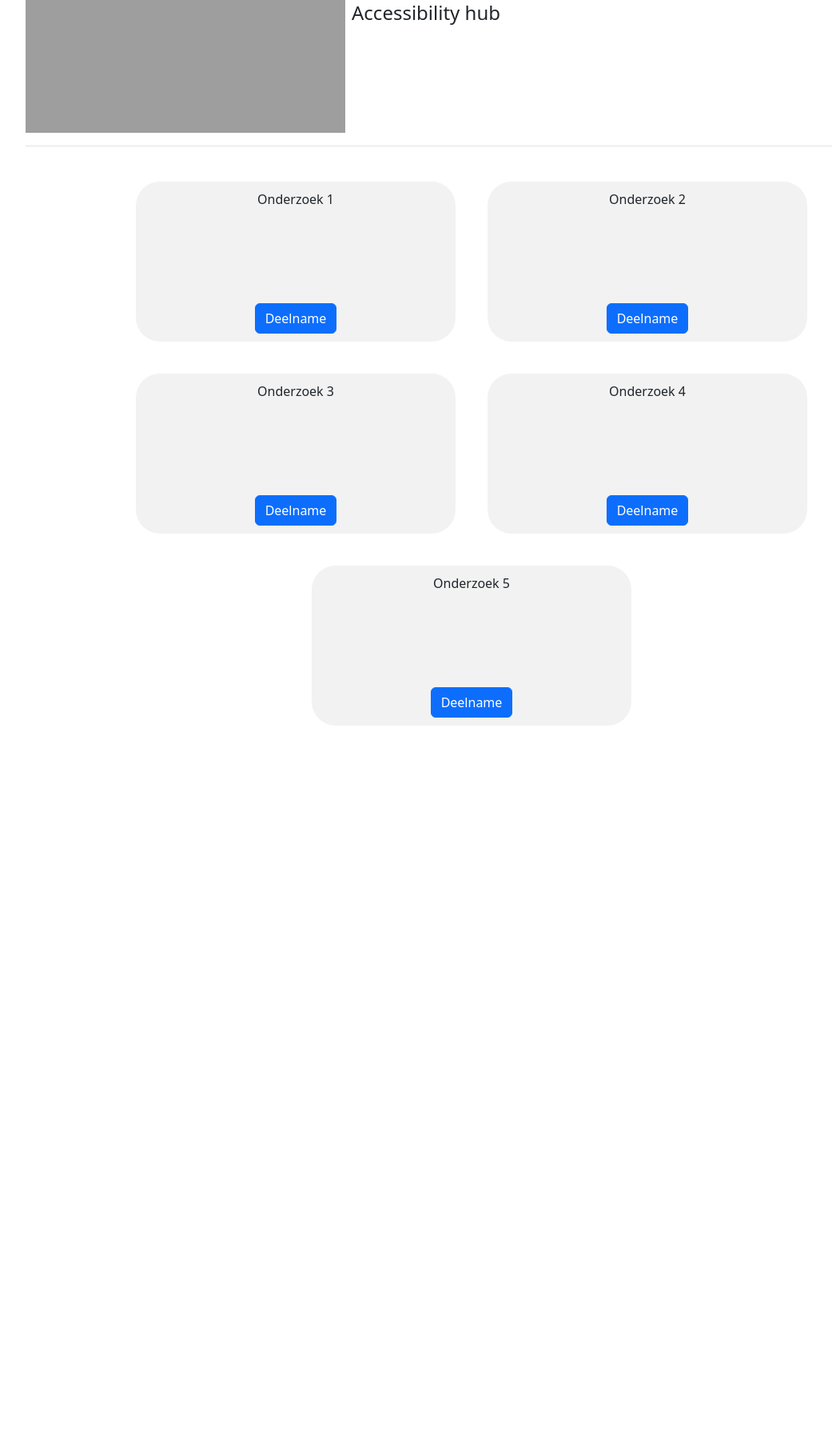
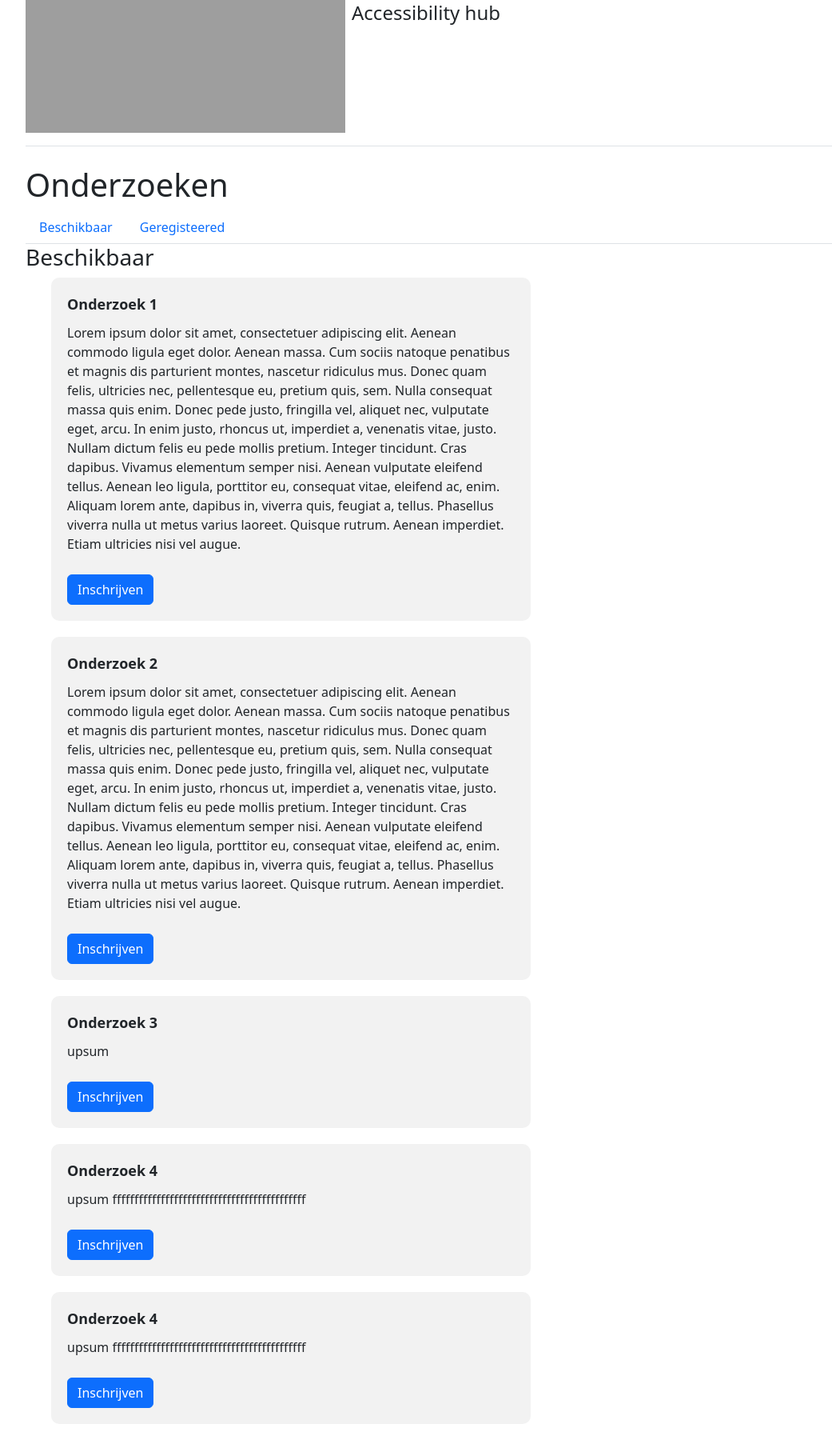
Before and after one commit to Wout-0981216/WP3-API-Testing, a Flask app: page /ervaringsdeskundige/onderzoek_overzicht in a window 1280 px wide. Shown: the part 150-1950 px from the top of the page at 80% size, without its empty margins (50-1091 px from the left). Before the commit the page ends 1057 px from the top, so only its background shows below. Run offline with Flask 3, Linux system fonts and the light colour scheme; some libraries are stand-ins or nearby versions; grey boxes are pictures that could not be loaded.

Commit message:
Beheer mijn inschrijvingen + aangepaste deelname + style aangepast

```diff
--- a/dom.json
+++ b/dom.json
@@ -2,8 +2,8 @@
   {
     "id": 1,
     "title": "Onderzoek 1",
-    "beschikbaar": "1",
-    "beschrijving": "upsum  ",
+    "beschikbaar": true,
+    "beschrijving": "Lorem ipsum dolor sit amet, consectetuer adipiscing elit. Aenean commodo ligula eget dolor. Aenean massa. Cum sociis natoque penatibus et magnis dis parturient montes, nascetur ridiculus mus. Donec quam felis, ultricies nec, pellentesque eu, pretium quis, sem. Nulla consequat massa quis enim. Donec pede justo, fringilla vel, aliquet nec, vulputate eget, arcu. In enim justo, rhoncus ut, imperdiet a, venenatis vitae, justo. Nullam dictum felis eu pede mollis pretium. Integer tincidunt. Cras dapibus. Vivamus elementum semper nisi. Aenean vulputate eleifend tellus. Aenean leo ligula, porttitor eu, consequat vitae, eleifend ac, enim. Aliquam lorem ante, dapibus in, viverra quis, feugiat a, tellus. Phasellus viverra nulla ut metus varius laoreet. Quisque rutrum. Aenean imperdiet. Etiam ultricies nisi vel augue.   ",
     "datum_vanaf": "",
     "datum_tot": "",
     "type_onderzoek": "Doof",
@@ -18,12 +18,11 @@
     "datum_status_update": "",
     "beheerder_id": ""
   },
-
   {
     "id": 2,
     "title": "Onderzoek 2",
-    "beschikbaar": "1",
-    "beschrijving": "upsum  ",
+    "beschikbaar": true,
+    "beschrijving": "Lorem ipsum dolor sit amet, consectetuer adipiscing elit. Aenean commodo ligula eget dolor. Aenean massa. Cum sociis natoque penatibus et magnis dis parturient montes, nascetur ridiculus mus. Donec quam felis, ultricies nec, pellentesque eu, pretium quis, sem. Nulla consequat massa quis enim. Donec pede justo, fringilla vel, aliquet nec, vulputate eget, arcu. In enim justo, rhoncus ut, imperdiet a, venenatis vitae, justo. Nullam dictum felis eu pede mollis pretium. Integer tincidunt. Cras dapibus. Vivamus elementum semper nisi. Aenean vulputate eleifend tellus. Aenean leo ligula, porttitor eu, consequat vitae, eleifend ac, enim. Aliquam lorem ante, dapibus in, viverra quis, feugiat a, tellus. Phasellus viverra nulla ut metus varius laoreet. Quisque rutrum. Aenean imperdiet. Etiam ultricies nisi vel augue.   ",
     "datum_vanaf": "",
     "datum_tot": "",
     "type_onderzoek": "Doof",
@@ -61,7 +60,7 @@
     "id": 4,
     "title": "Onderzoek 4",
     "beschikbaar": "1",
-    "beschrijving": "upsum  ",
+    "beschrijving": "upsum ffffffffffffffffffffffffffffffffffffffffffff ",
     "datum_vanaf": "",
     "datum_tot": "",
     "type_onderzoek": "Doof",
@@ -77,10 +76,10 @@
     "beheerder_id": ""
   },
   {
-    "id": 5,
-    "title": "Onderzoek 5",
+    "id": 4,
+    "title": "Onderzoek 4",
     "beschikbaar": "1",
-    "beschrijving": "upsum  ",
+    "beschrijving": "upsum ffffffffffffffffffffffffffffffffffffffffffff ",
     "datum_vanaf": "",
     "datum_tot": "",
     "type_onderzoek": "Doof",
--- a/main/ervaringsdeskundige.py
+++ b/main/ervaringsdeskundige.py
@@ -12,9 +12,9 @@ def ervaringsdeskundige_onderzoek_overzicht():
 
     return render_template('onderzoek_overzicht.html')
 
-@ervaringsdeskundige_blueprint.route('/ervaringsdeskundige/haal_beschikbar_onderzoek', methods=['GET', 'POST'])
-def haal_beschikbar_onderzoek():
-    #TO DO (Die de dadtabase heeft gemaakt) Maak een functie die het beschikbare "gebaseerde criteria" onderzoek retourneert
+@ervaringsdeskundige_blueprint.route('/ervaringsdeskundige/haal_beschikbaar_onderzoek', methods=['GET', 'POST'])
+def haal_beschikbaar_onderzoek():
+    #TO DO (Die de dadtabase heeft gemaakt) Maak een functie die het beschikbaar "gebaseerde criteria" onderzoek retourneert
 
     with open("C:/Users/Alaa Alkatlabe/PycharmProjects/wp3-2024-rest-1e4-kingcode/dom.json", "r") as file:
         data = json.load(file)
@@ -22,6 +22,19 @@ def haal_beschikbar_onderzoek():
     # return render_template('onderzoek_overzicht.html')
 
 
+
+@ervaringsdeskundige_blueprint.route('/ervaringsdeskundige/haal_geregisteered_onderzoek', methods=['GET', 'POST'])
+def haal_geregisteered_onderzoek():
+    #To-do (Die de dadtabase heeft gemaakt) Maak een functie die het beschikbare "gebaseerde criteria" onderzoek retourneert
+
+    with open("C:/Users/Alaa Alkatlabe/Desktop/My lesen Hamza/3 taken finsh/wp3-2024-rest-1e4-kingcode/dom.json", "r") as file:
+        data = json.load(file)
+    return jsonify(data)
+    # return render_template('onderzoek_overzicht.html')
+
+
+
+
 @ervaringsdeskundige_blueprint.route('/ervaringsdeskundige/deelnaam_onderzoek', methods=['PUT', 'POST'])
 def deelnaam_onderzoek():
    # TO DO Creëer een functie die een individu registreert voor een onderzoek
--- a/main/templates/onderzoek_overzicht.html
+++ b/main/templates/onderzoek_overzicht.html
@@ -3,32 +3,104 @@
 <script src="/static/javascript/javascript.js"></script>
 
 <style>
-    .reserarch-list-container ul {
-        display: flex;
-        flex-wrap: wrap;
-        justify-content: center;
-        align-items: center;
-        padding: 0;
-    }
+  .list-element {
+    width: 100%;
+    max-width: 600px;
+    background-color: #f2f2f2;
+    padding: 20px;
+    margin-bottom: 20px;
+    border-radius: 10px;
+    list-style:none;
+}
 
-    .reserarch-list-container ul li {
-        width: 400px;
-        height: 200px;
-        background-color: #f2f2f2;
-        padding: 10px;
-        margin: 20px;
-        display: flex;
-        flex-direction: column;
-        justify-content: space-between;
-        align-items: center;
-        border-radius: 30px;
+.list-element span {
+    font-size: 18px;
+    font-weight: bold;
+}
 
-    }
+.list-element p {
+    margin-top: 10px;
+}
 
-
+.list-element button {
+    margin-top: 10px;
+}
 </style>
 <script>
-  var lastResponse;
+  var lastResponse = {
+      beschikbaar: null,
+      geregisteered: null,
+  };
+  var interval;
+  const getResearches = (type = 'beschikbaar') => {
+    $.ajax({
+        url: `http://127.0.0.1:5000/ervaringsdeskundige/haal_${type}_onderzoek`,
+        method: "GET",
+    })
+      .then((jsonResponse) => {
+        if (jsonResponse.length > 0) {
+          console.log(JSON.stringify(jsonResponse) !== JSON.stringify(lastResponse[type]))
+          if (JSON.stringify(jsonResponse) !== JSON.stringify(lastResponse[type])) {
+            console.log("response");
+            lastResponse[type] = jsonResponse;
+            console.log({ lastResponse });
+            let listItems = '';
+            lastResponse[type].forEach((element) => {
+              let typeButton = type == 'beschikbaar' ? `<button  onclick='deelname(event)'
+                            id=onderzoek-id-${element.id}
+                            type="button" class="btn btn-primary">Inschrijven</button>
+                           ` : `<button  onclick='uitschrijven(event)'
+                            id=onderzoek-id-${element.id}
+                            type="button" class="btn btn-danger">Uitschriven</button>
+                           `
+
+                        listItems += `<li class='list-element'>
+                            <span>${element.title} </span>
+                            <div>
+                                <p>${element.beschrijving}</p>
+                            </div>
+                            ${typeButton}
+                            </li>`
+            });
+            $(type == 'beschikbaar' ? '#list-beschikbaar' : '#list-geregisteered').html(listItems);
+          }
+        } else {
+          $("#list").html(`<li>No Research found </li>`);
+        }
+      })
+      .catch((error) => {});
+  };
+
+  function uitschrijven() {
+    const resultConfirm = confirm("Bent u zeker! ");
+    console.log({ resultConfirm });
+    if (event && event.target) {
+      const id = event.target.id.replace('onderzoek-id-', '');
+      console.log(id);
+      const clickedResearch = lastResponse.filter((element) => {
+        if (element.id == id) {
+          return true;
+        }
+        return false;
+      });
+      console.log({ clickedResearch });
+      $.ajax({
+        url: "http://127.0.0.1:5000/ervaringsdeskundige/deelnaam_onderzoek",
+        method: "POST",
+        // jsonp: true,
+        contentType: "application/json",
+        data: JSON.stringify(clickedResearch[0]),
+      })
+        .done((response) => {
+          console.log(response);
+        })
+        .fail((error) => {
+          alert("Er is iets misgegaan! Probeer het later opnieuw");
+          console.error(error);
+        });
+    }
+  }
+
   function deelname(event) {
     if (event && event.target) {
       const id = event.target.id.replace("onderzoek-id-", "");
@@ -51,62 +123,65 @@
           console.log(response);
         })
         .fail((error) => {
-          alert("Something went wrong, please try again later");
+          alert("Er is iets misgegaan! Probeer het later opnieuw");
           console.error(error);
         });
     }
   }
   $(document).ready(() => {
+    $("#beschikbaar-href").on("click", () => {
+      console.log("beschikbaar clicked");
+      $("#geregisteered").css({ display: "none" });
+      $("#beschikbaar").css({ display: "block" });
+      clearInterval(interval);
+      interval = setInterval(() => {
+        getResearches();
+      }, 1000);
+    });
+    $("#geregisteered-href").on("click", () => {
+      console.log("geregisteered clicked");
+      $("#geregisteered").css({ display: "block" });
+      $("#beschikbaar").css({ display: "none" });
+      clearInterval(interval);
+      interval = setInterval(() => {
+        getResearches("geregisteered");
+      }, 1000);
+    });
+
+    $("#beschikbaar-href").click();
+  });
+</script>
+
+{% endblock %} {% block content %}
 
 
-    setInterval(() => {
-        $.ajax({
-            url: "http://127.0.0.1:5000/ervaringsdeskundige/haal_beschikbar_onderzoek",
-            method: "GET",
-        }).then(jsonResponse => {
-            if (jsonResponse.length > 0) {
-                if (JSON.stringify(jsonResponse) !== JSON.stringify(lastResponse)) {
-                    console.log("response");
-                    lastResponse = jsonResponse;
-                    console.log({ lastResponse })
-                    let listItems = '';
-                    jsonResponse.forEach((element) => {
-                        listItems += `<li class='list-element'>
-                        <span>${element.title} </span>
-                        <button  onclick='deelname(event)'
-
-                        id=onderzoek-id-${element.id}
-                        type="button" class="btn btn-primary">Deelname</button>
-                        </li>`
-
-                    })
-                    $("#list").html(listItems);
-                    // jsonResponse.forEach(element => {
-                    //     $(`#onderzoek-id-${element.id}`).on('click', (event) => {
-                    //         console.log(event)
-                    //     });
-                    // })
-
-
-                }
-            } else {
-                $("#list").html(`<li>No Research found </li>`)
-            }
-        }).catch(error => {
-
-        })
-
-    }, 1000);
-
-});
-</script>
-
-{% endblock %}
-
-{% block content %}
 <div class="container-flex">
   <div class="reserarch-list-container">
-    <ul id="list"></ul>
+      <h1> Onderzoeken </h1>
+  </a>
+
+  <ul class="nav nav-tabs" role="tablist">
+      <li class="nav-item">
+          <a href="#beschikbaar" id="beschikbaar-href" role="tab" data-toggle="tab" class="nav-link">
+              Beschikbaar </a>
+      </li>
+      <li class="nav-item">
+          <a href="#geregisteered" id="geregisteered-href" role="tab" data-toggle="tab" class="nav-link">
+              Geregisteered </a>
+      </li>
+  </ul>
+  <div class="tab-content">
+      <div class="tab-pane active" role="tabpanel" id="beschikbaar">
+          <h3> Beschikbaar </h3>
+          <ul id="list-beschikbaar">
+          </ul>
+      </div>
+      <div class="tab-pane" role="tabpanel" id="geregisteered">
+          <h3> Geregisteered </h3>
+          <ul id="list-geregisteered">
+          </ul>
+      </div>
   </div>
 </div>
+</div>
 {% endblock %}
```
